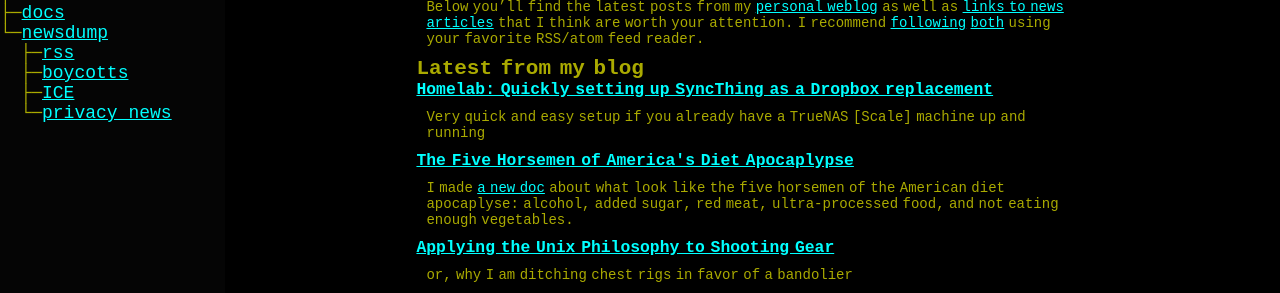
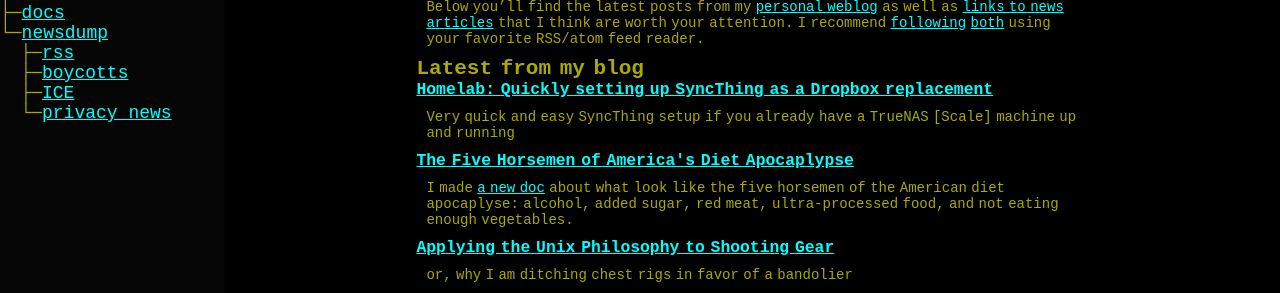
Before and after one commit to paranoid-porygon/paranoid-porygon.github.io, a Jekyll site: the page built from _pages/index.markdown, in a window 1280 px wide and 1213 px high. Shown: the part 126-419 px from the top of the window. Built offline with Jekyll 4.4.1, drawn with Linux system fonts in a browser that asks for light colours.

Commit message:
syncthing post

```diff
--- a/_posts/published/homelab/2025-12-01-syncthing.md
+++ b/_posts/published/homelab/2025-12-01-syncthing.md
@@ -1,7 +1,7 @@
 ---
 layout: post
 title:  "Homelab: Quickly setting up SyncThing as a Dropbox replacement"
-summary: "Very quick and easy setup if you already have a TrueNAS [Scale] machine up and running"
+summary: "Very quick and easy SyncThing setup if you already have a TrueNAS [Scale] machine up and running"
 date: 2025-12-01
 tags: [homelab, dealgorithming]
 published: true
@@ -28,7 +28,7 @@ After that point, continue following the video tutorial for client setup.
 
 ## "Server" setup on TrueNAS Scale
 
-<iframe width="100%" src="https://www.youtube-nocookie.com/embed/ITro3Bws7JQ" title="YouTube video player" frameborder="0" allow="accelerometer; autoplay; clipboard-write; encrypted-media; gyroscope; picture-in-picture; web-share" referrerpolicy="strict-origin-when-cross-origin" allowfullscreen></iframe>
+<iframe width="100%" height="315" src="https://www.youtube-nocookie.com/embed/ITro3Bws7JQ" title="YouTube video player" frameborder="0" allow="accelerometer; autoplay; clipboard-write; encrypted-media; gyroscope; picture-in-picture; web-share" referrerpolicy="strict-origin-when-cross-origin" allowfullscreen></iframe>
 
 [syncthing]: https://syncthing.net/
 [keepass]: https://keepassxc.org/
```
